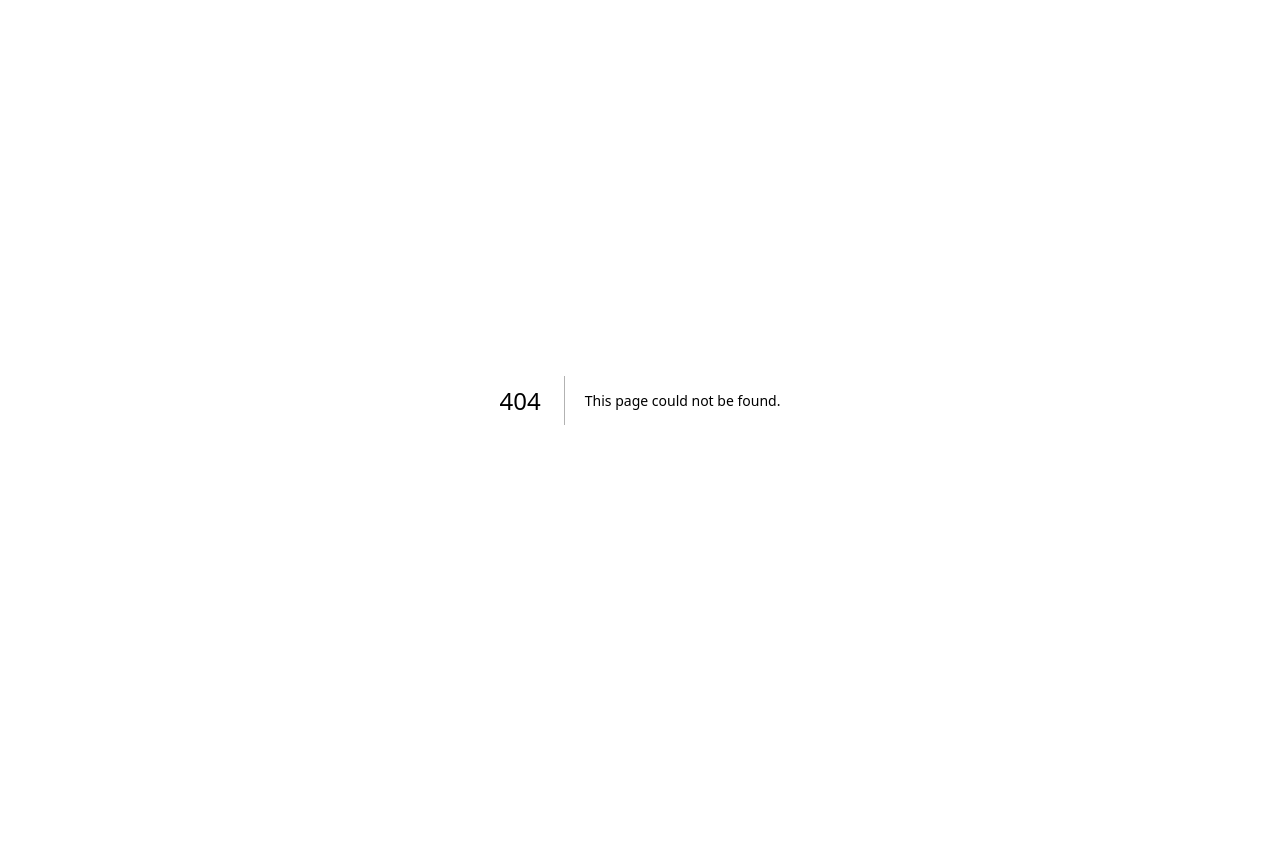
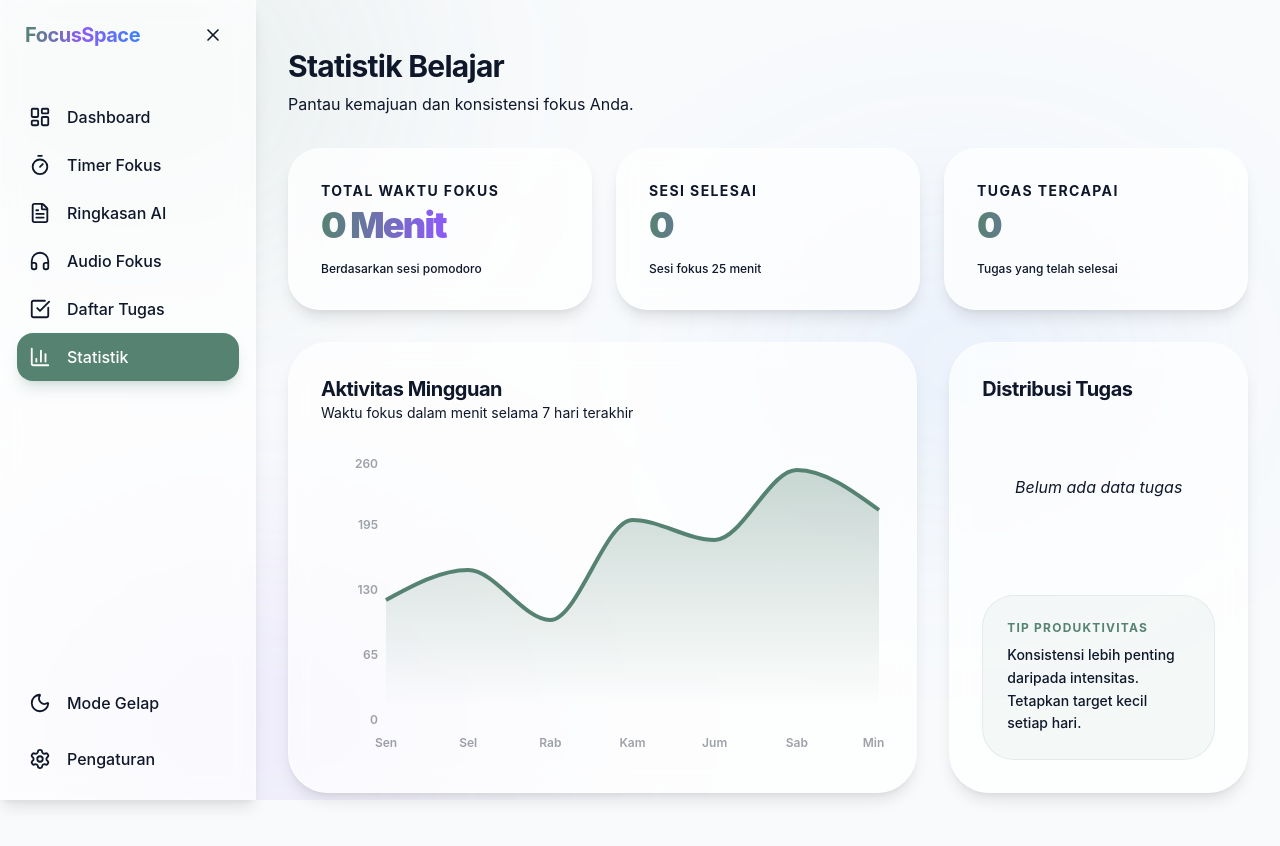
Before and after one commit to wanhangerrrr/Focus-space, a Next.js app: page /stats in a window 1280 px wide. Before the commit this address had no page. Shown: the top 846 px of the page. Before the commit the page ends 800 px from the top, so only its background shows below. Built offline with nearby package versions, Linux system fonts and the light colour scheme.

Commit message:
feat: Implement statistics page and finalize Indonesian localization

```diff
--- /dev/null
+++ b/src/app/stats/page.tsx
@@ -0,0 +1,10 @@
+import DashboardLayout from '@/components/layout/DashboardLayout';
+import StatsOverview from '@/components/stats/StatsOverview';
+
+export default function StatsPage() {
+  return (
+    <DashboardLayout>
+      <StatsOverview />
+    </DashboardLayout>
+  );
+}
--- /dev/null
+++ b/src/components/stats/StatsOverview.tsx
@@ -0,0 +1,156 @@
+"use client";
+
+import React from 'react';
+import {
+  BarChart,
+  Bar,
+  XAxis,
+  YAxis,
+  CartesianGrid,
+  Tooltip,
+  ResponsiveContainer,
+  AreaChart,
+  Area,
+  Cell
+} from 'recharts';
+import { useStore } from '@/store/useStore';
+import { motion } from 'framer-motion';
+
+const data = [
+  { name: 'Sen', menit: 120 },
+  { name: 'Sel', menit: 150 },
+  { name: 'Rab', menit: 100 },
+  { name: 'Kam', menit: 200 },
+  { name: 'Jum', menit: 180 },
+  { name: 'Sab', menit: 250 },
+  { name: 'Min', menit: 210 },
+];
+
+export default function StatsOverview() {
+  const { sessionsCompleted, tasks } = useStore();
+
+  const tasksDone = tasks.filter(t => t.completed).length;
+  const totalFocusTime = sessionsCompleted * 25; // in minutes
+
+  return (
+    <div className="space-y-8 pb-12">
+      <div className="space-y-2">
+        <h2 className="text-3xl font-bold tracking-tight">Statistik Belajar</h2>
+        <p className="text-foreground/60">Pantau kemajuan dan konsistensi fokus Anda.</p>
+      </div>
+
+      <div className="grid grid-cols-1 md:grid-cols-3 gap-6">
+        {[
+          { label: 'Total Waktu Fokus', value: `${totalFocusTime} Menit`, detail: 'Berdasarkan sesi pomodoro' },
+          { label: 'Sesi Selesai', value: sessionsCompleted, detail: 'Sesi fokus 25 menit' },
+          { label: 'Tugas Tercapai', value: tasksDone, detail: 'Tugas yang telah selesai' },
+        ].map((stat, i) => (
+          <motion.div
+            key={i}
+            initial={{ opacity: 0, y: 20 }}
+            animate={{ opacity: 1, y: 0 }}
+            transition={{ delay: i * 0.1 }}
+            className="glass-morphism p-8 rounded-[2rem] flex flex-col"
+          >
+            <span className="text-sm font-bold text-foreground/40 uppercase tracking-widest mb-1">{stat.label}</span>
+            <span className="text-4xl font-black tracking-tighter text-gradient">{stat.value}</span>
+            <span className="text-xs text-foreground/30 mt-4 font-medium">{stat.detail}</span>
+          </motion.div>
+        ))}
+      </div>
+
+      <div className="grid grid-cols-1 lg:grid-cols-12 gap-8">
+        {/* Weekly Chart */}
+        <motion.div
+          initial={{ opacity: 0, scale: 0.95 }}
+          animate={{ opacity: 1, scale: 1 }}
+          className="lg:col-span-8 glass-morphism p-8 rounded-[2.5rem] min-h-[400px]"
+        >
+          <div className="mb-8">
+            <h3 className="text-xl font-bold tracking-tight">Aktivitas Mingguan</h3>
+            <p className="text-sm text-foreground/50">Waktu fokus dalam menit selama 7 hari terakhir</p>
+          </div>
+
+          <div className="h-[300px] w-full">
+            <ResponsiveContainer width="100%" height="100%">
+              <AreaChart data={data}>
+                <defs>
+                  <linearGradient id="colorMenit" x1="0" y1="0" x2="0" y2="1">
+                    <stop offset="5%" stopColor="var(--color-primary)" stopOpacity={0.3}/>
+                    <stop offset="95%" stopColor="var(--color-primary)" stopOpacity={0}/>
+                  </linearGradient>
+                </defs>
+                <CartesianGrid strokeDasharray="3 3" vertical={false} stroke="rgba(255,255,255,0.05)" />
+                <XAxis
+                  dataKey="name"
+                  axisLine={false}
+                  tickLine={false}
+                  tick={{ fill: 'currentColor', opacity: 0.4, fontSize: 12, fontWeight: 600 }}
+                  dy={10}
+                />
+                <YAxis
+                  axisLine={false}
+                  tickLine={false}
+                  tick={{ fill: 'currentColor', opacity: 0.4, fontSize: 12, fontWeight: 600 }}
+                />
+                <Tooltip
+                  contentStyle={{
+                    backgroundColor: 'rgba(255, 255, 255, 0.8)',
+                    borderRadius: '16px',
+                    border: 'none',
+                    boxShadow: '0 10px 15px -3px rgba(0,0,0,0.1)',
+                    backdropFilter: 'blur(8px)'
+                  }}
+                  itemStyle={{ color: 'var(--color-primary)', fontWeight: 'bold' }}
+                />
+                <Area
+                  type="monotone"
+                  dataKey="menit"
+                  stroke="var(--color-primary)"
+                  strokeWidth={4}
+                  fillOpacity={1}
+                  fill="url(#colorMenit)"
+                />
+              </AreaChart>
+            </ResponsiveContainer>
+          </div>
+        </motion.div>
+
+        {/* Task Progress */}
+        <motion.div
+          initial={{ opacity: 0, x: 20 }}
+          animate={{ opacity: 1, x: 0 }}
+          className="lg:col-span-4 glass-morphism p-8 rounded-[2.5rem]"
+        >
+          <h3 className="text-xl font-bold mb-6 tracking-tight">Distribusi Tugas</h3>
+          <div className="space-y-6">
+            {tasks.length === 0 ? (
+              <p className="text-foreground/30 text-center py-12 italic">Belum ada data tugas</p>
+            ) : (
+              tasks.slice(0, 5).map((task, i) => (
+                <div key={task.id} className="space-y-2">
+                  <div className="flex justify-between text-sm font-bold tracking-tight">
+                    <span className="truncate max-w-[150px]">{task.title}</span>
+                    <span className="text-primary">{Math.round((task.pomodoros / task.totalPomodoros) * 100)}%</span>
+                  </div>
+                  <div className="h-2 w-full bg-primary/10 rounded-full overflow-hidden">
+                    <motion.div
+                      initial={{ width: 0 }}
+                      animate={{ width: `${(task.pomodoros / task.totalPomodoros) * 100}%` }}
+                      className="h-full bg-primary"
+                    />
+                  </div>
+                </div>
+              ))
+            )}
+          </div>
+
+          <div className="mt-12 p-6 bg-primary/5 rounded-3xl border border-primary/10">
+            <p className="text-xs font-bold text-primary uppercase tracking-widest mb-2">Tip Produktivitas</p>
+            <p className="text-sm font-medium leading-relaxed">Konsistensi lebih penting daripada intensitas. Tetapkan target kecil setiap hari.</p>
+          </div>
+        </motion.div>
+      </div>
+    </div>
+  );
+}
```
